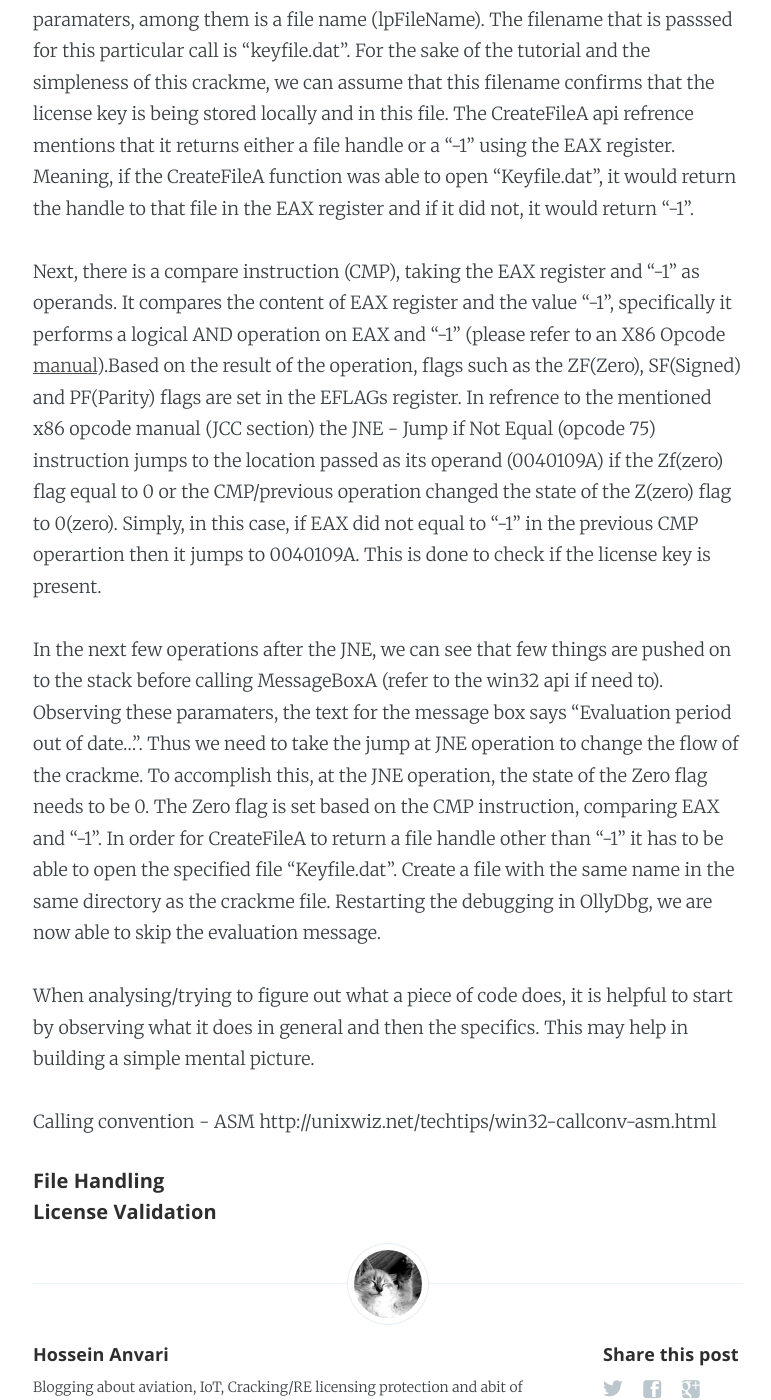
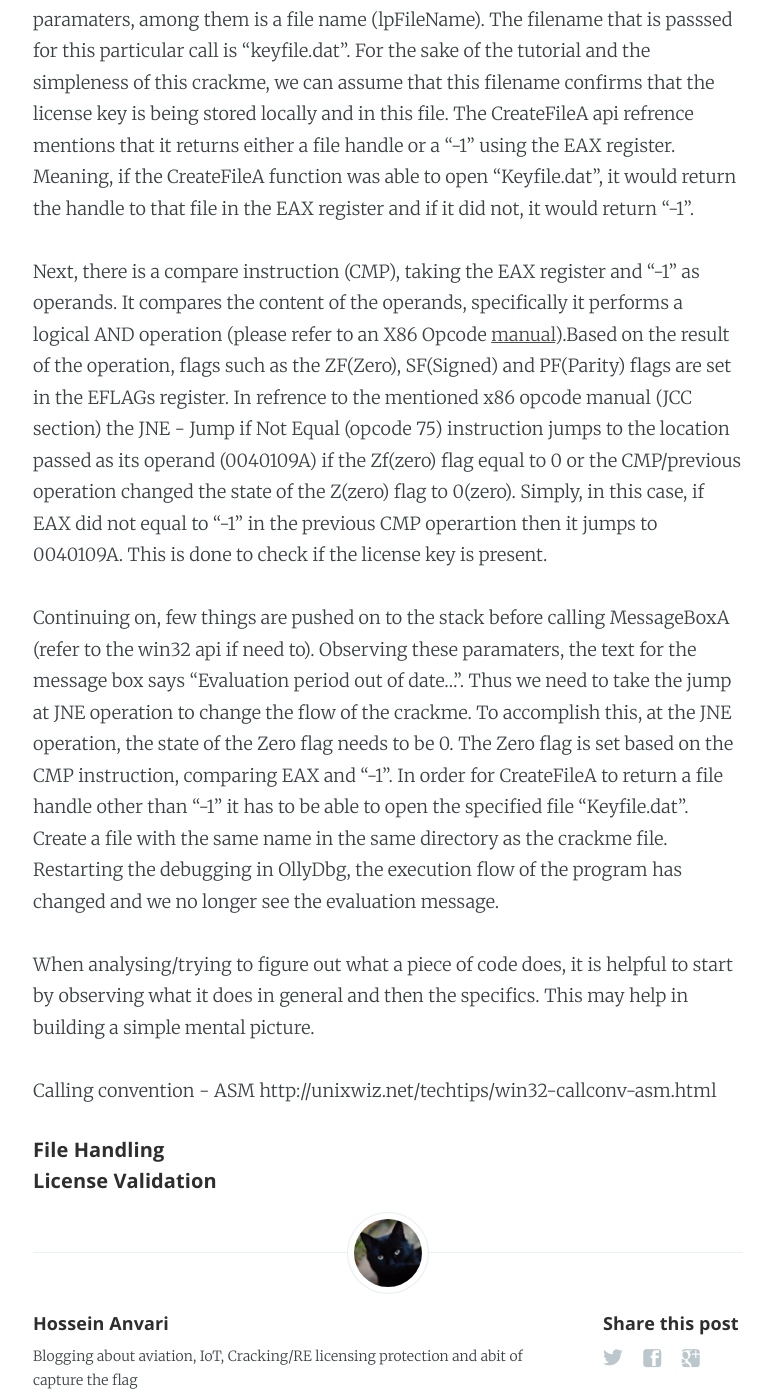
Before and after one commit to KHZ-INTL/blog, a Jekyll site: the page built from _posts/2017-12-17-crackme-writeup-snd-01.markdown, in a window 1280 px wide and 1400 px high, scrolled down 4510 px. Shown: the whole window, without its empty margins (252-1023 px from the left). Built offline with Jekyll 4.4.1, drawn with Linux system fonts in a browser that asks for light colours.

Commit message:
compare jne open file

```diff
--- a/_posts/2017-12-17-crackme-writeup-snd-01.markdown
+++ b/_posts/2017-12-17-crackme-writeup-snd-01.markdown
@@ -67,15 +67,15 @@ If you are using Olly Debuger there are some plugins that can help with this, su
 
  If we search the disassembled CrackMe executeable for calls to <a href="https://msdn.microsoft.com/en-us/library/windows/desktop/aa363858(v=vs.85).aspx" target="_blank">CreateFile</a> function. We come up with a call to "CreateFileA" instead of "CreateFile". The "CreateFileA" is the American National Standards Institute(ANSI) version of "CreateFile", which is a standard for the charcter encoding system. The characters encoded using ANSI standard are 1 byte long compared to the 2 bytes long Unicode encoded characters. Meaning the ANSI standard has a maximum characterset of 255 characters while the UNICODE standard has a maximum characterset of 65,536 characters <a href="https://ehsanakhgari.org/article/visual-c/2008-06-21/unicode" target="_blank"> (Akhgari,  2008)</a>. The Win32 API documentation for "CreateFileA" states that it "Creates or opens a file...(and) The function returns a handle that can be used to access the file...". The call to "CreateFileA" function is made accordingly (in red box):
 
-![SnD1-CrackMe-CreateFile-annotated](/assets/images/snd1-createfile-annotated.png)
+![SnD1-CrackMe-CreateFile-annotated](/assets/images/snd1/snd1-createfile-annotated.png)
 
 
  In the screenshot above, we can see that before the CreateFileA call, the paramaters for that function are pushed onto the stack. OllyDbg has cleverly annotated them. Comparing it to the API documentation, we can see that the function paramaters are passed in reverse order. <a href="https://blogs.msdn.microsoft.com/oldnewthing/20040108-00/?p=41163/" target="_blank">Chen 2004</a>, from MSDN blogs, describes that parameters are passed in reverse order (in reference to CDECL calling convention)"...so that the first parameter is nearest to top-of-stack...". Thinking back to how the stack works, it does sort of make sense?, the Last element In would be the First to be Out (LIFO) <a href="https://en.wikipedia.org/wiki/LIFO_%28computing%29
 " target="_blank">(Wikipedia, 2018)</a>. If you read the API refrence for CreateFileA we can see that in order to create a file we need to pass several paramaters, among them is a file name (lpFileName).  The filename that is passsed for this particular call is "keyfile.dat". For the sake of the tutorial and the simpleness of this crackme, we can assume that this filename confirms that the license key is being stored locally and in this file. The CreateFileA api refrence mentions that it returns either a file handle or a "-1" using the EAX register. Meaning, if the CreateFileA function was able to open "Keyfile.dat", it would return the handle to that file in the EAX register and if it did not, it would return "-1".
 
-Next, there is a compare instruction (CMP), taking the EAX register and "-1" as operands. It compares the content of EAX register and the value "-1", specifically it performs a logical AND operation on EAX and "-1" (please refer to an X86 Opcode <a href="https://c9x.me/x86/" target="_blank">manual</a>).Based on the result of the operation, flags such as the ZF(Zero), SF(Signed) and PF(Parity) flags are set in the EFLAGs register. In refrence to the mentioned x86 opcode manual (JCC section) the JNE - Jump if Not Equal (opcode 75) instruction jumps to the location passed as its operand (0040109A) if the Zf(zero) flag equal to 0 or the CMP/previous operation changed the state of the Z(zero) flag to 0(zero). Simply, in this case, if EAX did not equal to "-1" in the previous CMP operartion then it jumps to 0040109A. This is done to check if the license key is present.
+Next, there is a compare instruction (CMP), taking the EAX register and "-1" as operands. It compares the content of the operands, specifically it performs a logical AND operation (please refer to an X86 Opcode <a href="https://c9x.me/x86/" target="_blank">manual</a>).Based on the result of the operation, flags such as the ZF(Zero), SF(Signed) and PF(Parity) flags are set in the EFLAGs register. In refrence to the mentioned x86 opcode manual (JCC section) the JNE - Jump if Not Equal (opcode 75) instruction jumps to the location passed as its operand (0040109A) if the Zf(zero) flag equal to 0 or the CMP/previous operation changed the state of the Z(zero) flag to 0(zero). Simply, in this case, if EAX did not equal to "-1" in the previous CMP operartion then it jumps to 0040109A. This is done to check if the license key is present.
 
-In the next few operations after the JNE, we can see that few things are pushed on to the stack before calling MessageBoxA (refer to the win32 api if need to). Observing these paramaters, the text for the message box says "Evaluation period out of date...". Thus we need to take the jump at JNE operation to change the flow of the crackme. To accomplish this, at the JNE operation, the state of the Zero flag needs to be 0. The Zero flag is set based on the CMP instruction, comparing EAX and "-1". In order for CreateFileA to return a file handle other than "-1" it has to be able to open the specified file "Keyfile.dat". Create a file with the same name in the same directory as the crackme file. Restarting the debugging in OllyDbg, we are now able to skip the evaluation message.
+Continuing on, few things are pushed on to the stack before calling MessageBoxA (refer to the win32 api if need to). Observing these paramaters, the text for the message box says "Evaluation period out of date...". Thus we need to take the jump at JNE operation to change the flow of the crackme. To accomplish this, at the JNE operation, the state of the Zero flag needs to be 0. The Zero flag is set based on the CMP instruction, comparing EAX and "-1". In order for CreateFileA to return a file handle other than "-1" it has to be able to open the specified file "Keyfile.dat". Create a file with the same name in the same directory as the crackme file. Restarting the debugging in OllyDbg, the execution flow of the program has changed and we no longer see the evaluation message.
 
 
 
```
Also changed, not shown: about.md (+1 -1 lines), assets/images/profile.png, assets/images/snd1-createfile.png (deleted), assets/images/snd1-licensing-algoriythm.png (deleted), assets/images/snd1/readfile.PNG (added), assets/images/snd1/snd1-createfile-annotated.png (renamed from assets/images/snd1-createfile-annotated.png), assets/images/snd1/snd1-createfile-doc.png (renamed from assets/images/snd1-createfile-doc.png), assets/images/snd1/snd1-licensing-algoriythm.png (added).
